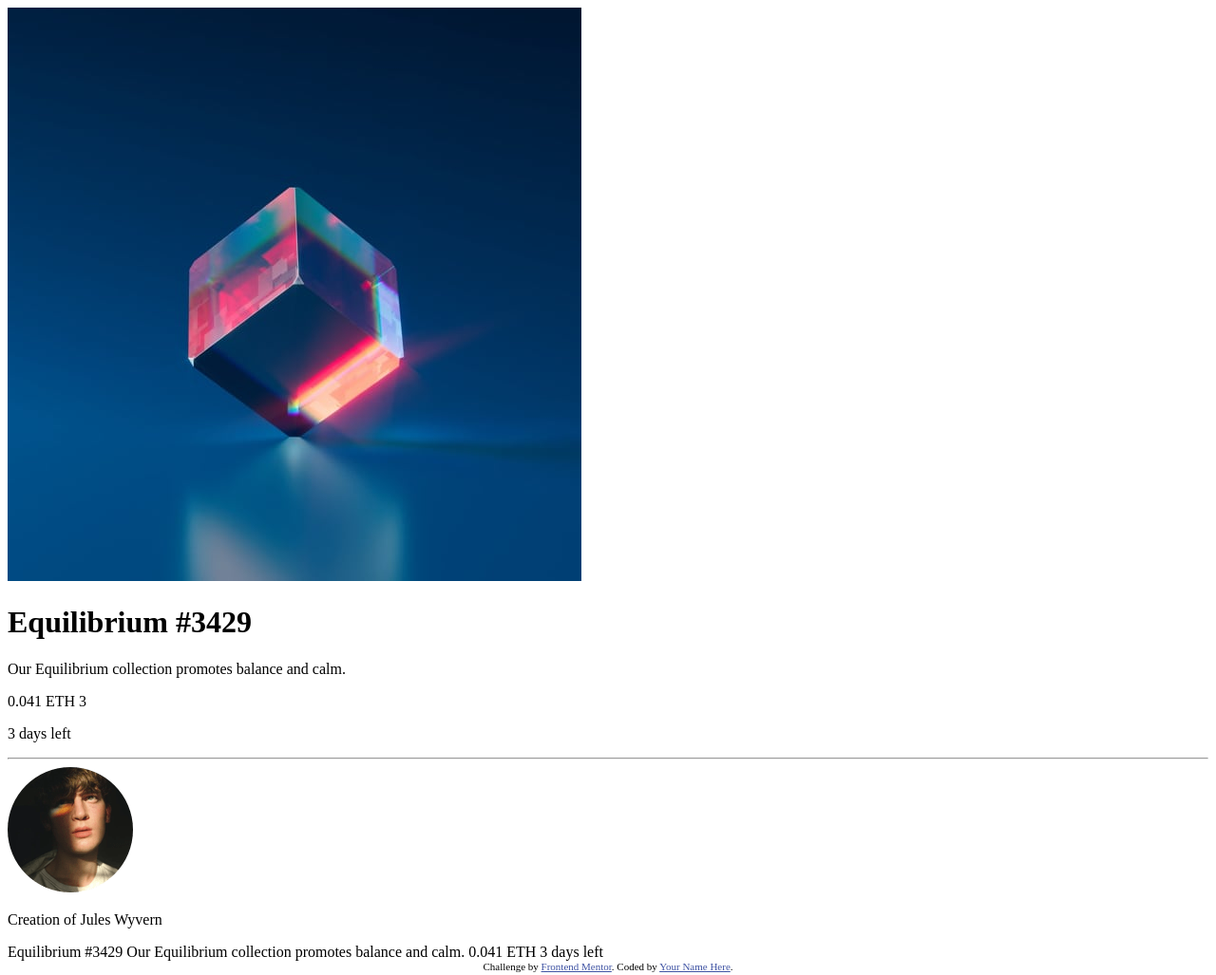
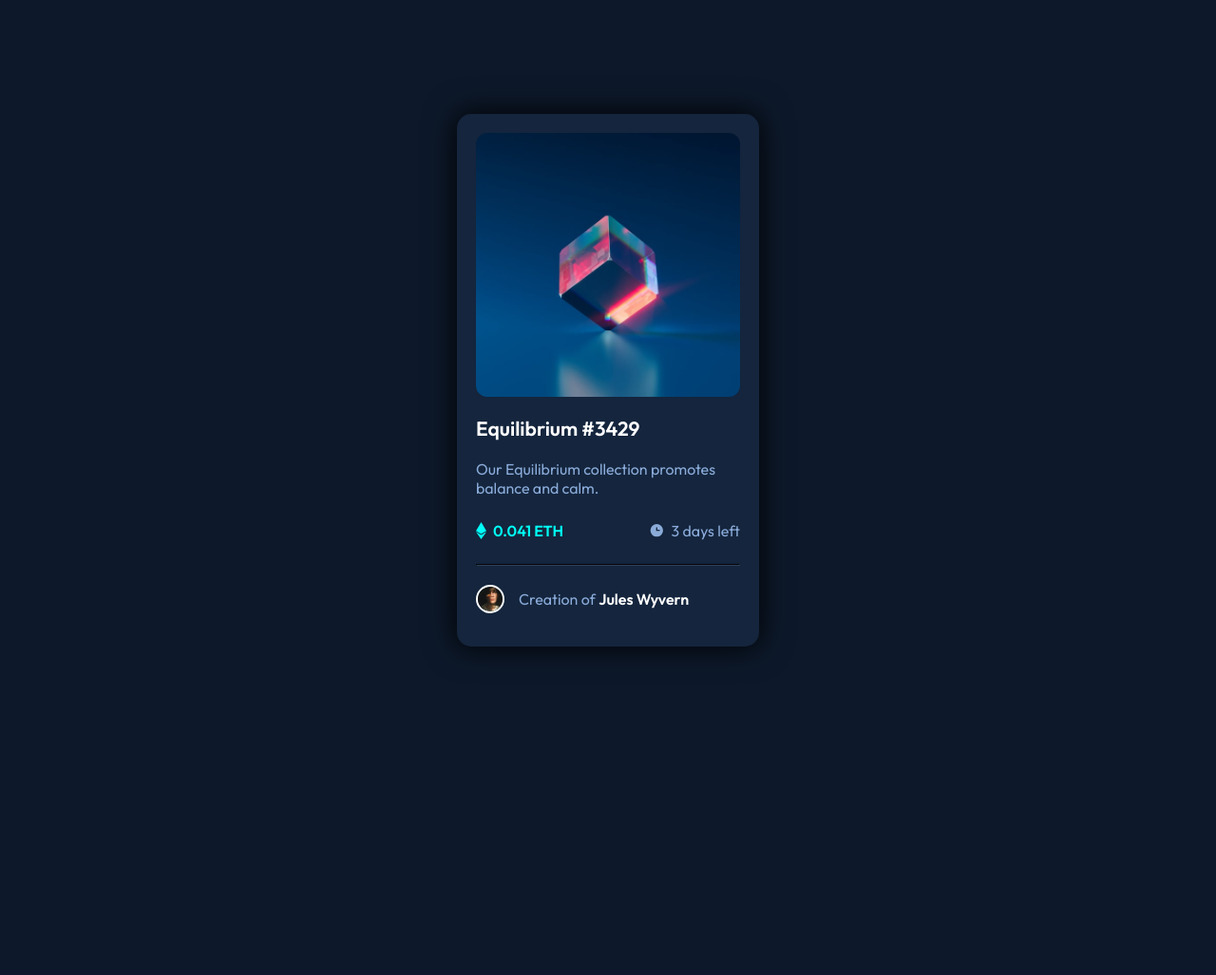
Before and after one commit to AntonioFraga/NFT_Card_component, a plain HTML site: page index.html in a window 1280 px wide. Shown: the whole page at 95% size. After the commit the page ends 800 px from the top, so only its background shows below. Drawn offline with Linux system fonts and the light colour scheme.

Commit message:
finalizado

```diff
--- a/index.html
+++ b/index.html
@@ -5,58 +5,41 @@
     <meta name="viewport" content="width=device-width, initial-scale=1.0" />
     <!-- displays site properly based on user's device -->
 
-    <link
-      rel="icon"
-      type="image/png"
-      sizes="32x32"
-      href="./images/favicon-32x32.png"
-    />
-
     <title>Frontend Mentor | NFT preview card component</title>
 
     <!-- Feel free to remove these styles or customise in your own stylesheet 👍 -->
-    <style>
-      .attribution {
-        font-size: 11px;
-        text-align: center;
-      }
-      .attribution a {
-        color: hsl(228, 45%, 44%);
-      }
-    </style>
+    <link rel="stylesheet" href="style.css" />
   </head>
   <body>
-    <div id="container">
-      <div class="card">
-        <div class="card-header">
+    <div class="container">
+      <div class="wrapper">
+        <div class="img-top">
           <img src="images/image-equilibrium.jpg" alt="" />
+          <div class="img-overlay">
+            <img src="images/icon-view.svg" alt="" />
+          </div>
         </div>
-        <div class="card-body">
-          <h1>Equilibrium #3429</h1>
+
+        <div class="box-text">
+          <a href="#">Equilibrium #3429</a>
           <p>Our Equilibrium collection promotes balance and calm.</p>
-          <div class="data">
-            <p>0.041 ETH 3</p>
-            <p>3 days left</p>
+          <div class="flex">
+            <div class="eth">
+              <img src="images/icon-ethereum.svg" alt="" />
+              <p>0.041 ETH</p>
+            </div>
+            <div class="days">
+              <img src="images/icon-clock.svg" alt="" />
+              <p>3 days left</p>
+            </div>
           </div>
-
-          <hr>
-          <div class="profile">
+          <hr />
+          <div class="author">
             <img src="images/image-avatar.png" alt="" />
-            <p>Creation of Jules Wyvern
-            </p>
+            <p>Creation of <a href="#" class="name">Jules Wyvern</a></p>
           </div>
         </div>
       </div>
     </div>
-
-    Equilibrium #3429 Our Equilibrium collection promotes balance and calm.
-    0.041 ETH 3 days left
-
-    <div class="attribution">
-      Challenge by
-      <a href="https://www.frontendmentor.io?ref=challenge" target="_blank"
-        >Frontend Mentor</a
-      >. Coded by <a href="#">Your Name Here</a>.
-    </div>
   </body>
 </html>
--- /dev/null
+++ b/style.css
@@ -0,0 +1,146 @@
+@import url('https://fonts.googleapis.com/css2?family=Outfit:wght@300;400;600&display=swap');
+
+* {
+    margin: 0;
+    padding: 0;
+    box-sizing: border-box;
+}
+
+body {
+    font-family: 'Outfit', sans-serif;
+    background:  hsl(217, 54%, 11%);
+    display: flex;
+    justify-content: center;
+    align-items: center;
+    min-height: 100vh;
+}
+
+.container {
+    max-width: 350px;
+    margin: 0 auto;
+
+
+}
+
+.wrapper {
+    margin: 2rem 1rem;
+    padding: 20px;
+    background-color:hsl(216, 50%, 16%) ;
+    border-radius: 15px;
+    box-shadow: 0px 0px 30px 5px rgba(0, 0, 0, 0.75);
+
+
+}
+
+.img-top {
+    border-radius: 12px;
+    overflow: hidden;
+    position: relative;
+
+
+}
+.img-top img {
+    width: 100%;
+    display: block;
+
+}
+
+.img-overlay {
+    position: absolute;
+    top: 0;
+    left: 0;
+    width: 100%;
+    height: 100%;
+    background-color:  hsla(178, 100%, 50%, 0.5);
+    display: none;
+
+
+}
+
+.img-overlay img {
+    position: absolute;
+    top: 0;
+    left: 0;
+    width: 50px;
+    height: 50px;
+    left: 50%;
+    top: 50%;
+    transform: translate(-50%, -50%);
+
+
+}
+.img-top:hover .img-overlay {
+    display: block;
+}
+
+.box-text a{
+    color:#fff;
+    text-decoration: none;
+    font-weight:600;
+    font-size: 21px;
+    padding: 20px 0;
+    display: inline-block;
+}
+
+.box-text a:hover {
+    color: hsl(178, 100%, 50%);
+    text-decoration: none;
+}
+
+
+p {
+    color:hsl(215, 51%, 70%);
+}
+
+.flex {
+    display: flex;
+    justify-content: space-between;
+    align-items: center;
+    padding: 25px 0;
+}
+
+.eth, .days {
+    display: flex;
+    align-items: center;
+}
+
+.eth p{
+    color:hsl(178, 100%, 50%);
+    font-weight: 600;
+    padding-left: 7px;
+
+}
+
+.days p {
+    padding-left: 7px;
+}
+
+hr {
+    border-color: hsl(215, 32%, 27%);
+
+}
+
+.author {
+    display: flex;
+    align-items: center;
+    padding-top: 5px;
+}
+
+.author img {
+    width: 30px;
+    height: 30px;
+    border-radius: 50%;
+    border: 2px solid hsl(0, 0%, 100%);
+    margin-right: 10px;
+    margin-right: 15px;
+}
+
+.author p a.name {
+    color: hsl(0, 0%, 100%);
+    font-size: 16px;
+    text-decoration: none;
+}
+.author p a.name:hover {
+    color: hsl(178, 100%, 50%);
+    text-decoration: none;
+}
```
Also changed, not shown: 2 other files.
